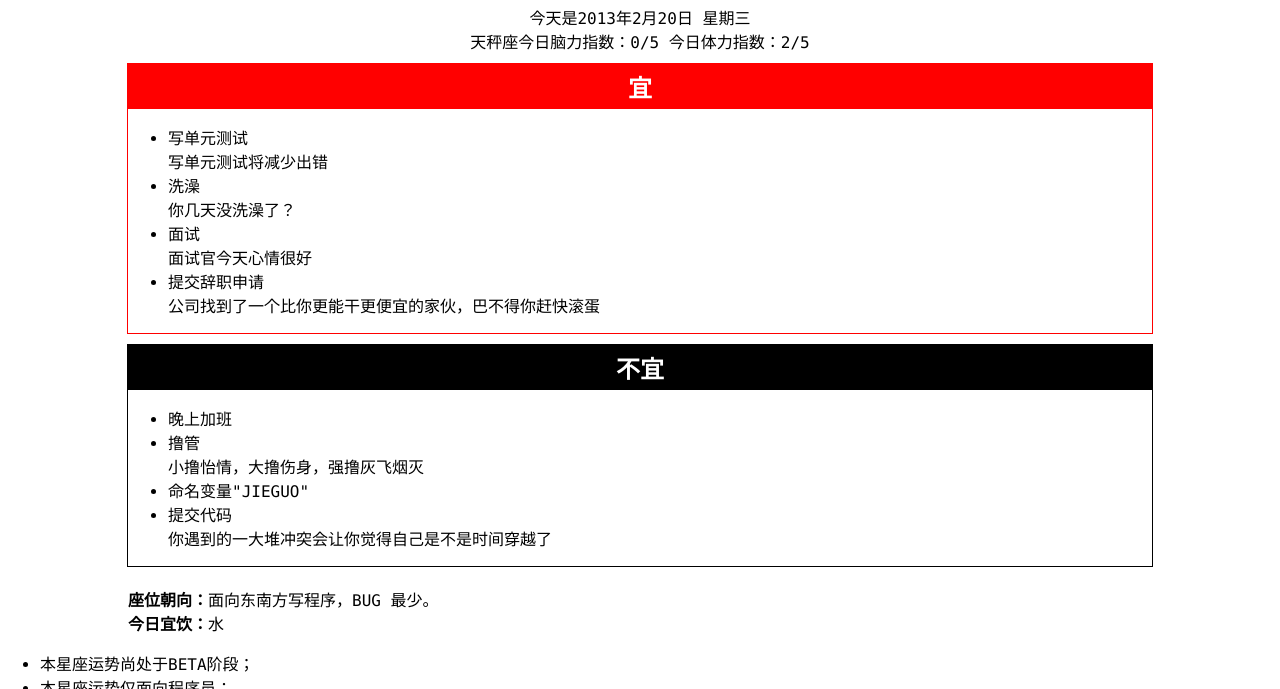
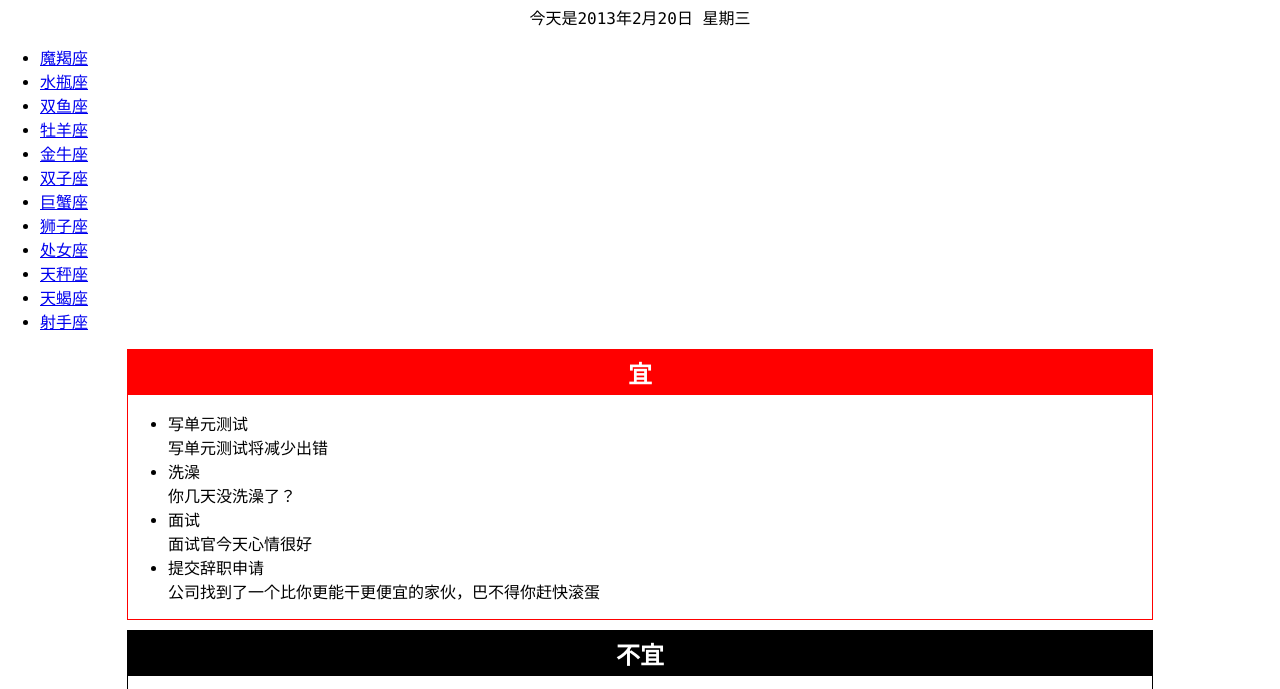
Before and after one commit to winneras/coderAstroCal, a plain HTML site: page assets/www/index.html in a window 1280 px wide. Shown: the part 49-738 px from the top of the page. Drawn offline with Linux system fonts and the light colour scheme.

Commit message:
增加了选择星座的功能

```diff
--- a/assets/www/index.html
+++ b/assets/www/index.html
@@ -37,6 +37,7 @@
                 <div class="date float"></div>
                 <div class="astro float"></div>
             </div>
+            <div id="astros"></div>
             <div id="lucky" class="clear">
                 <div class="good float">
                     <h2>宜</h2>
--- a/assets/www/js/index.js
+++ b/assets/www/js/index.js
@@ -283,23 +283,21 @@ var drinks = ["水","红茶","绿茶","咖啡","奶茶","可乐","牛奶","豆
 
 var astros = ["魔羯座","水瓶座","双鱼座","牡羊座","金牛座","双子座","巨蟹座","狮子座","处女座","天秤座","天蝎座","射手座"];
 
-var myAstro = 9;
+var myAstro = 7;
 
-var astroIndex = pickAstroIndex(myAstro);
 
-/*var db = window.openDatabase("userAstro", "1.0", "User Astro", 512);
 
-function initDB(tx) {
-     tx.executeSql('CREATE TABLE IF NOT EXISTS USER_ASTRO (id unique, data)');
-     tx.executeSql('INSERT INTO USER_ASTRO (id, data) VALUES (1, 7)');
-}
-function errorCB(err) {
-    alert("Error processing SQL: "+err.code);
+
+function showAstros(){
+    var output = '<ul id="astros">';
+    for (var i = 0; i < astros.length; i++){
+        output = output + '<li><a href="#"  data-astro="' + i +'">' + astros[i] + '</a></li>';
+    }
+    output = output + '</ul>';
+    return output;
 }
 
-function successCB() {
-    alert("success!");
-}*/
+
 
 function getTodayString() {
     return "今天是" + today.getFullYear() + "年" + (today.getMonth() + 1) + "月" + today.getDate() + "日 星期" + weeks[today.getDay()];
@@ -332,8 +330,12 @@ function pickAstroIndex(astro){ //astro is a number refer to the output of getAs
     var result = [];
     result[0] = randomAstro(iday,astro,11) % 10;
     result[1] = randomAstro(iday,astro,4) % 10;
-    if(result[0] > 5){ result[0] = 5; }
-    if(result[1] > 5){ result[1] =5 ; }
+    if(result[0] > 5){
+        result[0] = 5;
+    }
+    if(result[1] > 5){
+        result[1] =5 ;
+    }
     return result;
 }
 
@@ -415,8 +417,23 @@ function addToBad(event) {
 
 $(function(){
     $('.date').html(getTodayString());
-    //db.transaction(initDB, errorCB, successCB);
-    $('.astro').html(astros[myAstro] + '今日脑力指数：' + astroIndex[0] + '/5 今日体力指数：' + astroIndex[1] + '/5');
+
+    if (!window.localStorage.getItem("userAstro")){
+        $('#astros').html(showAstros());
+        $('ul#astros li a').click( function(){
+            myAstro = $(this).data('astro');
+            var astroIndex = pickAstroIndex(myAstro);
+            $('.astro').html(astros[myAstro] + '今日脑力指数：' + astroIndex[0] + '/5 今日体力指数：' + astroIndex[1] + '/5');
+            window.localStorage.setItem("userAstro", myAstro);
+        });
+
+    }else{
+        myAstro = window.localStorage.getItem("userAstro");
+        var astroIndex = pickAstroIndex(myAstro);
+        $('.astro').html(astros[myAstro] + '今日脑力指数：' + astroIndex[0] + '/5 今日体力指数：' + astroIndex[1] + '/5');
+    }
+
+
     $('.direction_value').html(directions[random(iday, 2) % directions.length]);
     $('.drink_value').html(drinks[random(iday, 5) % drinks.length]);
     pickTodaysLuck();
```
